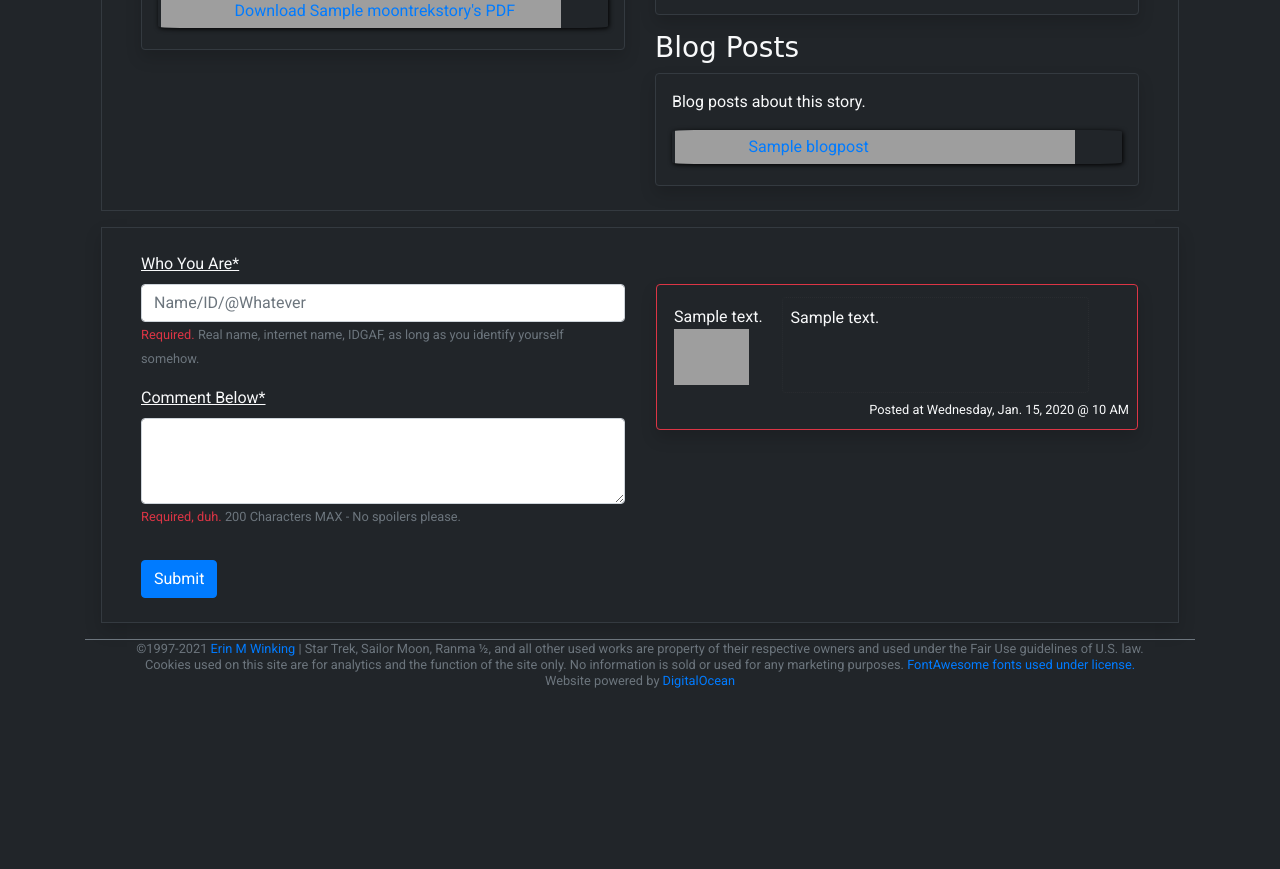
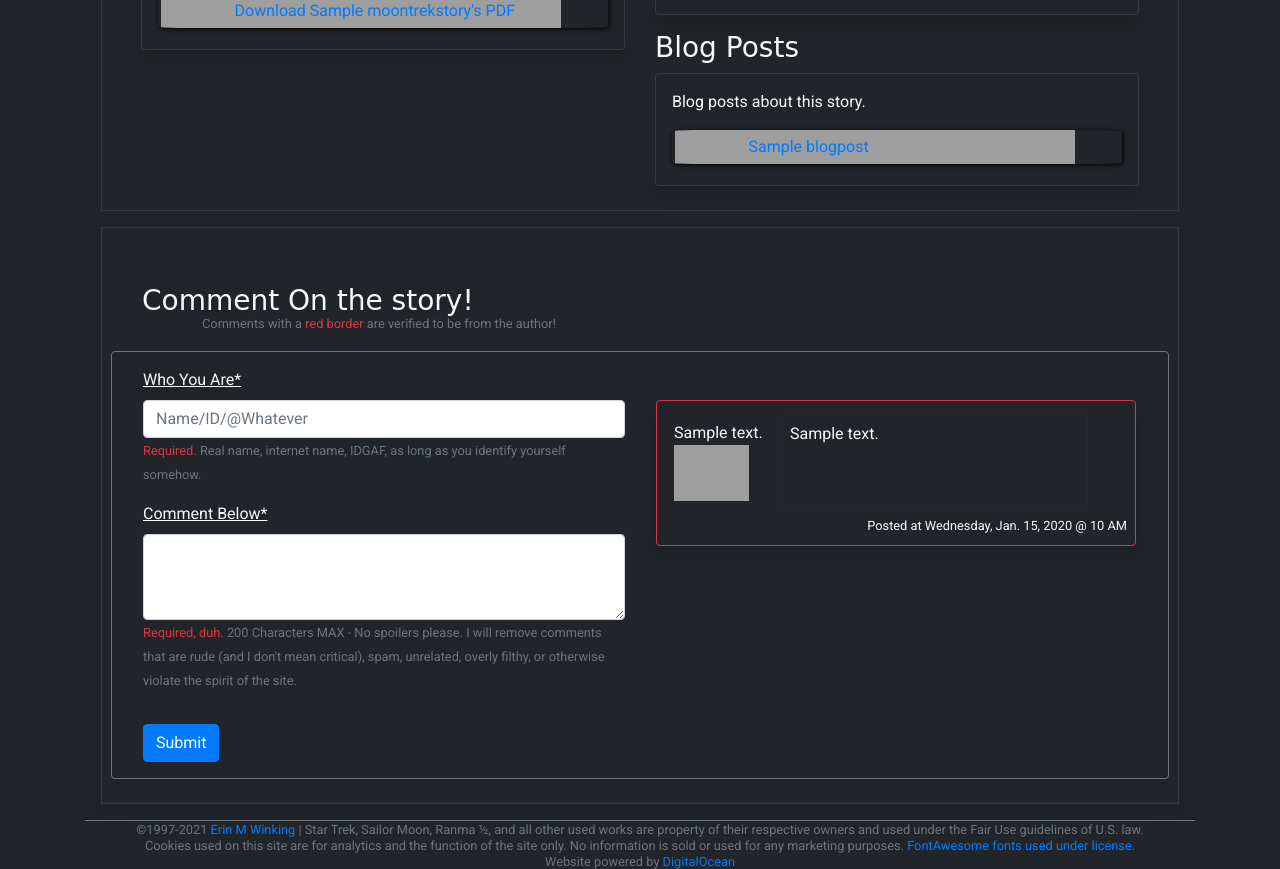
Before and after one commit to ewink1977/MoonTrek2021, a Django app: a page that uses MTBase/templates/html/base.html in a window 1280 px wide. Shown: the part 908-1777 px from the top of the page. Before the commit the page ends 1596 px from the top, so only its background shows below. Run offline with Django 3.2, Linux system fonts and the light colour scheme; tables that the repository leaves empty hold one stand-in row (values such as "Sample post"); grey boxes marked "Sample" are stand-in pictures; style sheets or scripts are compiled from the project's sources; some libraries are stand-ins or nearby versions; some web fonts are replaced; grey boxes are pictures that could not be loaded.

Commit message:
Made search results better by creating a standardized description for display instead of the HTML riddled content. Used that description to make dynamic meta-description tags. Prettied up the story comments and made some template changes to the LCARS database to make links more uniform.

```diff
--- a/MTBase/static/css/moontrek.stories.css
+++ b/MTBase/static/css/moontrek.stories.css
@@ -1,4 +1,8 @@
 .comment-text { border: 1px dotted #292c30; }
 
 .comment-img { width: 75px; }
+
+.comment-help { margin-left: 60px; }
+
+.comment-head { margin-bottom: -7px; }
 /*# sourceMappingURL=moontrek.stories.css.map */
--- a/MTBase/templates/html/base.html
+++ b/MTBase/templates/html/base.html
@@ -18,10 +18,15 @@
     {% else %}
     <title>Moon Trek | A Star Trek/Ranma ½/Sailor Moon Fan Fic</title>
     {% endif %}
-    <!-- TODO: Add dynamic descriptions for SEO. -->
-    <meta name="description" content="Moon Trek is a crossover fan fiction featuring characters from the anime Ranma ½, Sailor Moon, and others, as well as
-        multiple original characters, placed in a post-Dominion War Star Trek universe! Moon Trek was created by Erin ‘ewink’ Winking and has ten full length
-        stories!" />
+    {% if object.description %}
+    <meta name="description" content="{{ object.description }}" />
+    {% elif object.seo_desc %}
+    <meta name="description" content="{{ object.seo_desc }}" />
+    {% else %}
+    <meta name="description" content="Moon Trek is a crossover fan fiction featuring characters from the anime Ranma
+        ½, Sailor Moon, and others, as well as multiple original characters, placed in a post-Dominion War Star Trek
+        universe! Moon Trek was created by Erin ‘ewink’ Winking and has ten full length stories!" />
+    {% endif %}
     <link rel="stylesheet" href="https://stackpath.bootstrapcdn.com/bootstrap/4.5.2/css/bootstrap.min.css"
         integrity="sha384-JcKb8q3iqJ61gNV9KGb8thSsNjpSL0n8PARn9HuZOnIxN0hoP+VmmDGMN5t9UJ0Z" crossorigin="anonymous">
     <link rel="preconnect" href="https://fonts.gstatic.com">
--- a/MTBase/templates/html/searchResults.html
+++ b/MTBase/templates/html/searchResults.html
@@ -27,10 +27,10 @@
                     {% endif %}
                 </h4>
             </a>
-            {% if object.content %}
-            <p>{{ object.content|safe|truncatewords_html:20 }}</p>
+            {% if object.seo_desc %}
+            <p>{{ object.seo_desc|safe }}</p>
             {% elif object.description %}
-            <p>{{ object.description|safe|truncatewords_html:20 }}</p>
+            <p>{{ object.description|safe }}</p>
             {% endif %}
         </div>
         {% endfor %}
--- a/MoonTrekBlog/models.py
+++ b/MoonTrekBlog/models.py
@@ -13,7 +13,6 @@ class BlogQuerySet(models.QuerySet):
         if query is not None:
             or_lookup = (Q(title__icontains=query) |
                         Q(content__icontains=query)|
-                        Q(tags__icontains=query) |
                         Q(slug__icontains=query))
             qs = qs.filter(or_lookup).distinct()
         return qs
@@ -27,7 +26,7 @@ class BlogManager(models.Manager):
 class BlogPost(models.Model):
     title = models.CharField(max_length = 100)
     content = HTMLField()
-    tags = models.CharField(max_length = 255, default = '', blank = True)
+    seo_desc = models.CharField(max_length = 255, default = '', blank = True)
     date_posted = models.DateTimeField(default = timezone.now)
     slug = models.SlugField(null = False, unique = False)
     created_at = models.DateTimeField(auto_now_add = True)
--- a/MoonTrekBlog/views.py
+++ b/MoonTrekBlog/views.py
@@ -1,4 +1,3 @@
-from django.shortcuts import render
 from django.views.generic import (
     ListView,
     DetailView,
--- a/MoonTrekLCARS/models.py
+++ b/MoonTrekLCARS/models.py
@@ -27,6 +27,7 @@ class Character(models.Model):
     rankIMG = models.ImageField(upload_to = 'rankIMG/', blank = True)
     department = models.IntegerField(default = 0)
     content = HTMLField()
+    seo_desc = models.CharField(max_length = 255, default = '', blank = True)
     slug = models.SlugField()
     created_at =  models.DateTimeField(auto_now_add = True)
     updated_at = models.DateTimeField(auto_now = True)
@@ -62,6 +63,7 @@ class Ship(models.Model):
     name = models.CharField(max_length = 255)
     faction = models.IntegerField(default = 0)
     content = HTMLField()
+    seo_desc = models.CharField(max_length = 255, default = '', blank = True)
     slug = models.SlugField()
     created_at =  models.DateTimeField(auto_now_add = True)
     updated_at = models.DateTimeField(auto_now = True)
@@ -96,6 +98,7 @@ class PlacesAndItems(models.Model):
     name = models.CharField(max_length = 255)
     type = models.IntegerField(default = 0)
     content = HTMLField()
+    seo_desc = models.CharField(max_length = 255, default = '', blank = True)
     slug = SlugField()
     created_at = models.DateTimeField(auto_now_add = True)
     updated_at = models.DateTimeField(auto_now = True)
--- a/MoonTrekStories/static/scss/moontrek.stories.scss
+++ b/MoonTrekStories/static/scss/moontrek.stories.scss
@@ -7,3 +7,11 @@
 .comment-img {
 	width: 75px;
 }
+
+.comment-help {
+	margin-left: 60px;
+}
+
+.comment-head {
+	margin-bottom: -7px;
+}
--- a/MoonTrekStories/templates/MoonTrekStories/moontrekstories_detail.html
+++ b/MoonTrekStories/templates/MoonTrekStories/moontrekstories_detail.html
@@ -87,9 +87,7 @@
                 <p>Blog posts about this story.</p>
                 {% if object.blog_post.all %}
                 {% for post in object.blog_post.all %}
-                <a href="{% url 'blog:blogPost' post.slug %}">
-                    <li class="icon-list">{{ post.title }}</li>
-                </a>
+                <a href="{% url 'blog:blogPost' post.slug %}" class="icon-list">{{ post.title }}</a>
                 {% endfor %}
                 {% else %}
                 <ul>
@@ -99,7 +97,13 @@
             </div>
         </div>
     </div>
-    <div class="row m-3 p-4 border border-dark justify-content-end shadow">
+    <div class="row m-3 p-4 border border-dark shadow">
+        <div class="col-12 p-2 m-2">
+            <h3 class="bowlby mt-3 block w-100 comment-head">Comment On the story!</h3>
+            <small class="text-muted comment-help">Comments with a <span class="text-danger">red border</span> are
+                verified to be from the author!</small>
+        </div>
+        <div class="row p-3 justify-content-end border border-secondary rounded">
             <div class="col-md-6">
                 <form action="{% url 'stories:addComment' object.pk %}" method="POST" id="newComment">
                     {% csrf_token %}
@@ -108,7 +112,8 @@
                             <label for="commentor" style="text-decoration: underline;">Who You Are*</label>
                             <input type="text" class="form-control" name="commentor" id="commentor"
                                 placeholder="Name/ID/@Whatever" aria-describedby="IDHelp" required>
-                        <small id="IDHelp" class="lh-normal text-muted"><span class="text-danger">Required.</span> Real
+                            <small id="IDHelp" class="lh-normal text-muted"><span class="text-danger">Required.</span>
+                                Real
                                 name, internet name, IDGAF, as long as you identify yourself somehow.</small>
                         </div>
                     </div>
@@ -118,8 +123,11 @@
                                 <label for="comment" style="text-decoration: underline;">Comment Below*</label>
                                 <textarea class="form-control" id="comment" name="comment" rows="3"
                                     aria-describedby="CommentHelp" required></textarea>
-                            <small id="CommentHelp" class="text-muted"><span class="text-danger">Required, duh.</span>
-                                200 Characters MAX - No spoilers please.</small>
+                                <small id="CommentHelp" class="text-muted"><span class="text-danger">Required,
+                                        duh.</span>
+                                    200 Characters MAX - No spoilers please. I will remove comments that are rude (and I
+                                    don't mean critical), spam,
+                                    unrelated, overly filthy, or otherwise violate the spirit of the site.</small>
                             </div>
                         </div>
                     </div>
@@ -151,12 +159,14 @@
                             {% if user.is_authenticated %}
                             <br />
                             <hr />
-                        <small><a href='{% url "stories:deleteComment" id=comment.pk storySlug=object.slug %}'>DELETE
+                            <small><a
+                                    href='{% url "stories:deleteComment" id=comment.pk storySlug=object.slug %}'>DELETE
                                     COMMENT</a></small>
                             {% endif %}
                         </div>
                     </div>
                     {% endfor %}
+                </div>
             </div>
         </div>
 
```
Also changed, not shown: MTBase/templates/html/baseIndex.html (+42 -22 lines), MoonTrekBlog/migrations/0007_rename_tags_blogpost_seo_desc.py (added), MoonTrekLCARS/migrations/0007_auto_20210519_0249.py (added), 1 other file. Lines whose indentation alone changed are shown as unchanged.
